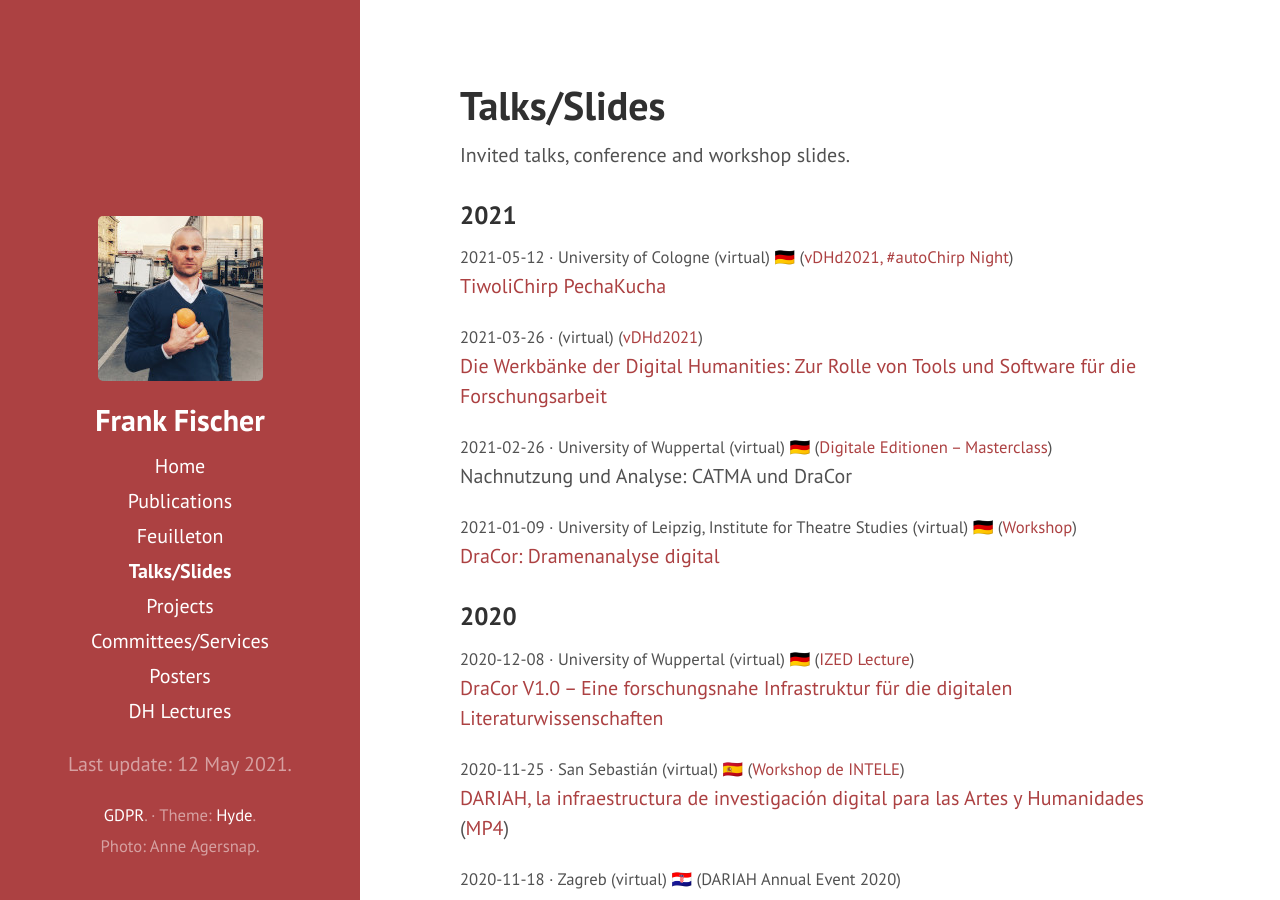
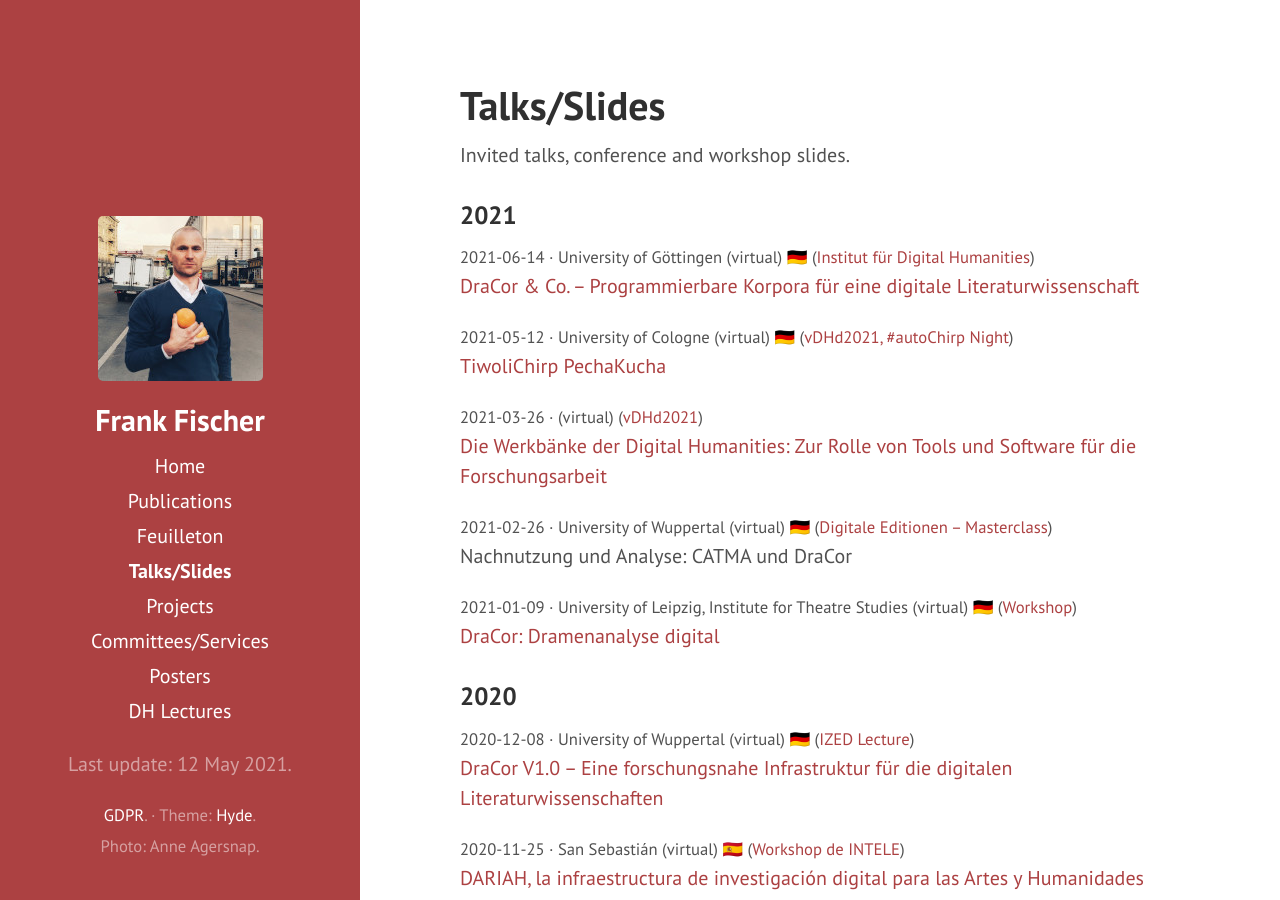
Before and after one commit to lehkost/lehkost.github.io, a Jekyll site: the page built from talks.md, in a window 1280 px wide and 900 px high. Built offline with Jekyll 4.4.1, drawn with Linux system fonts in a browser that asks for light colours.

Commit message:
add talk

```diff
--- a/talks.md
+++ b/talks.md
@@ -6,6 +6,9 @@ title: Talks/Slides
 Invited talks, conference and workshop slides.
 
 ### 2021
+
+<small>2021-06-14 · University of Göttingen (virtual) 🇩🇪 ([Institut für Digital Humanities](https://www.uni-goettingen.de/de/597374.html))</small><br />
+[DraCor & Co. – Programmierbare Korpora für eine digitale Literaturwissenschaft](http://bit.ly/goedracor)
 
 <small>2021-05-12 · University of Cologne (virtual) 🇩🇪 ([vDHd2021, #autoChirp Night](https://texperimentales.hypotheses.org/4531))</small><br />
 [TiwoliChirp PechaKucha](https://bit.ly/tiwochi)
```
Also changed, not shown: publications.md (+1 -1 lines).
